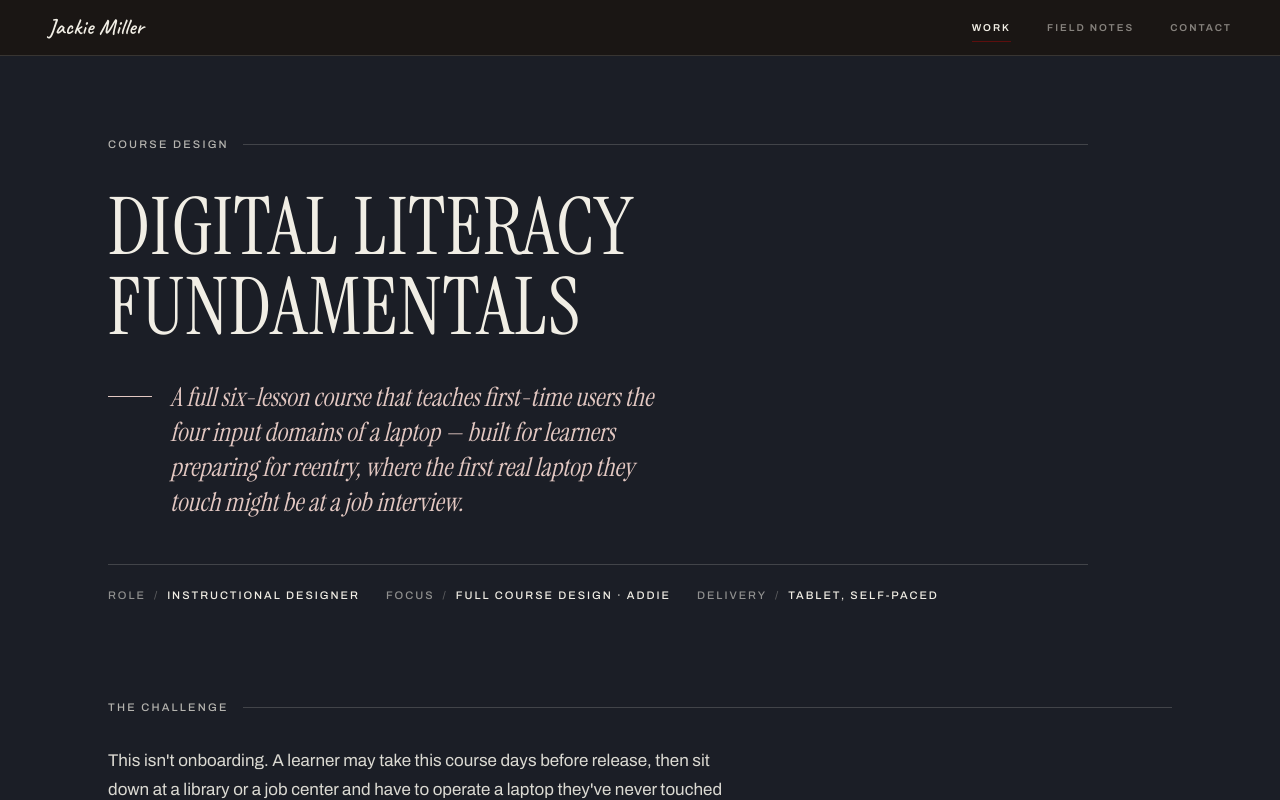
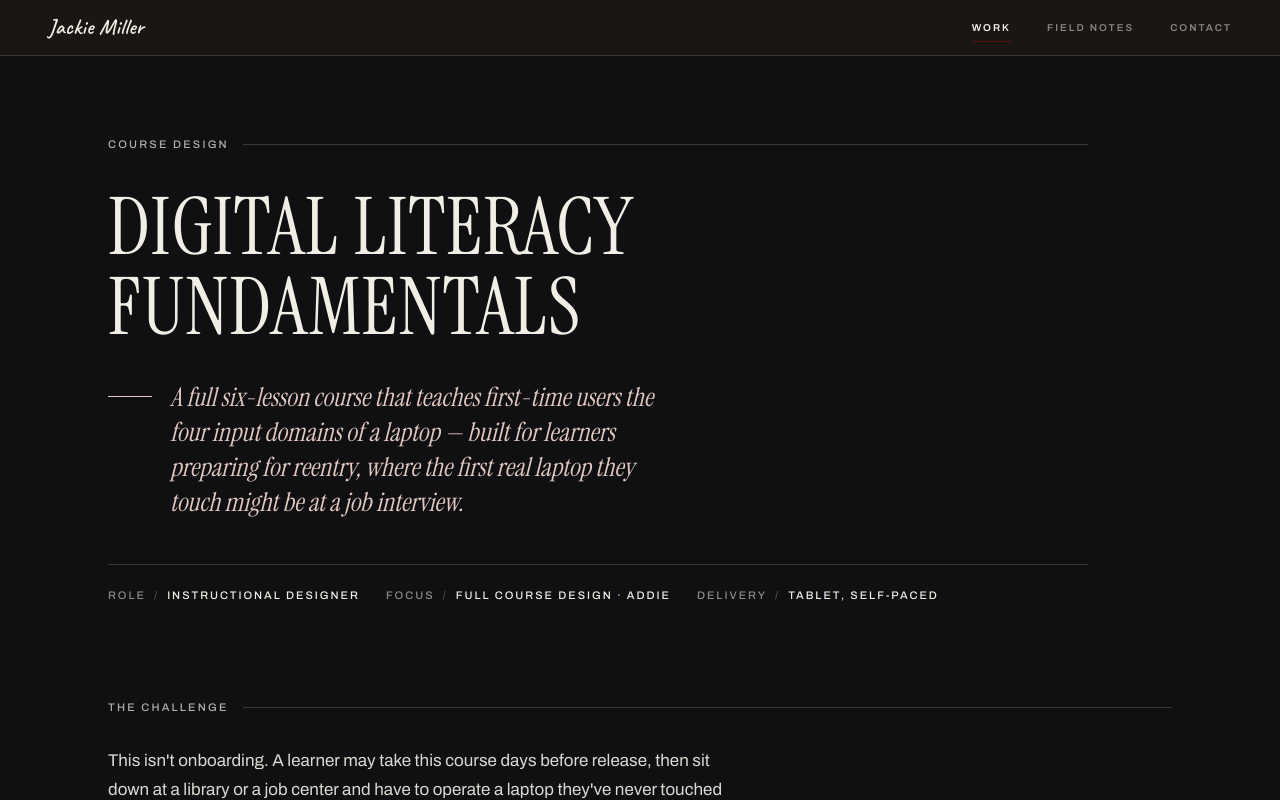
Before and after one commit to jacklyn747/JackieMiller.co, a Next.js app: page /work/digital-literacy in a window 1280 px wide. Shown: the top 800 px of the page. Built offline with nearby package versions, Linux system fonts and the light colour scheme.

Commit message:
style: case-study base to faded black (#101012)
Previous cool charcoal read as grey; drop to a soft near-black — reads black,
not grey, without the harshness of solid #000.

Co-Authored-By: Claude Opus 4.8 <noreply@anthropic.com>

```diff
--- a/src/components/case-studies/content-review.css
+++ b/src/components/case-studies/content-review.css
@@ -11,7 +11,7 @@
    ───────────────────────────────────────────────────────────── */
 
 .cr-root {
-  --ink: #1b1e26;        /* clearly cool charcoal (blue well above red) — reads gray-charcoal, not brown */
+  --ink: #101012;        /* faded black — very dark near-black, neutral (not brown, not grey, not harsh #000) */
   --brown: #2c1c13;      /* deep chocolate — now an accent, not the whole page */
   --brown-2: #20140d;
   --paper: #f1eee5;
```
